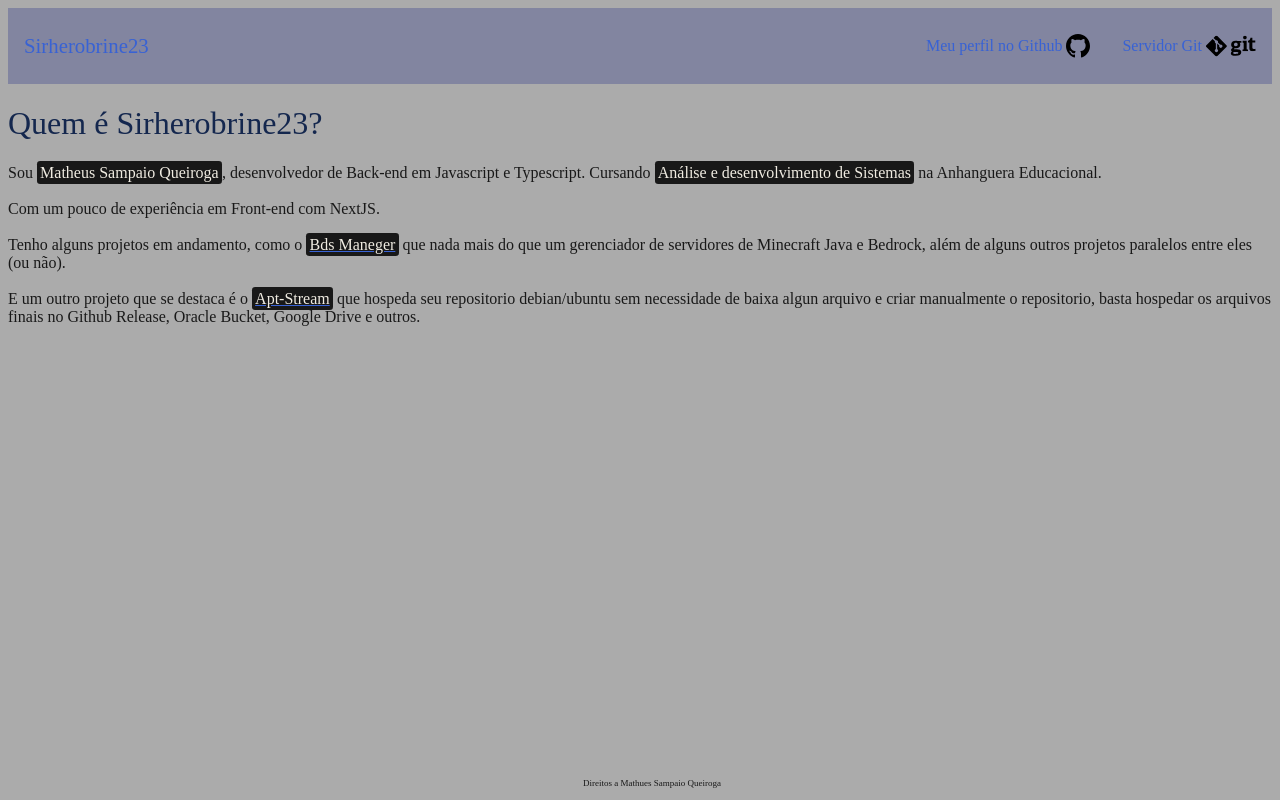
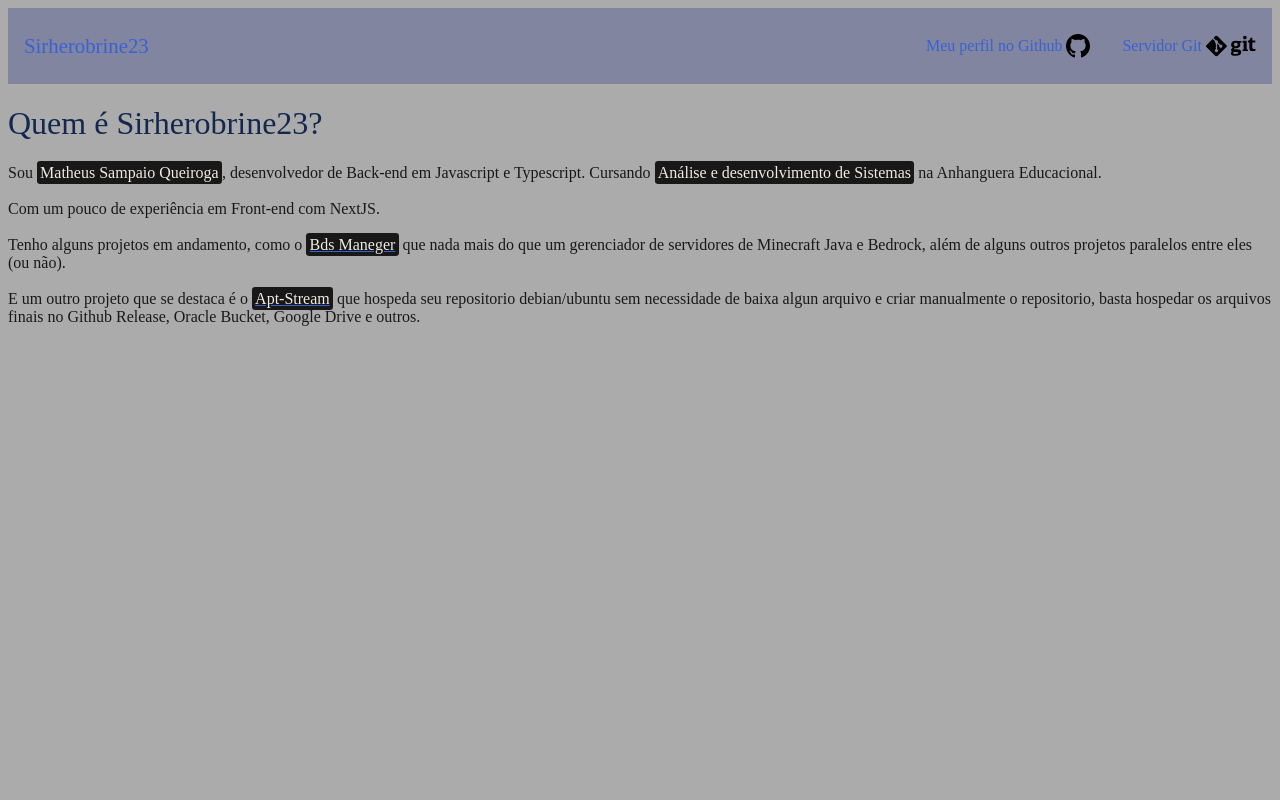
Before and after one commit to Sirherobrine23/Sirherobrine23, a Next.js app: page / in a window 1280 px wide. Built offline with nearby package versions, Linux system fonts and the light colour scheme; a web font is replaced by a local one.

Commit message:
Update actions
Signed-off-by: GitHub <noreply@github.com>

```diff
--- a/pages/_app.tsx
+++ b/pages/_app.tsx
@@ -48,6 +48,8 @@ export default function MainAPP({ Component, pageProps }: AppProps) {
       <Head>
         <meta name="viewport" content="initial-scale=1.0, width=device-width" />
         <title>Loading Sirherobrine23 website</title>
+        <link rel="icon" href="https://sirherobrine23.org/assets/img/favicon.svg" type="image/svg+xml"/>
+	      <link rel="alternate icon" href="https://sirherobrine23.org/assets/img/favicon.png" type="image/png"/>
       </Head>
       <nav className={NavbarCSS["navigation"]}>
         <Link href="/" className={NavbarCSS["brand-name"]}>Sirherobrine23</Link>
@@ -70,9 +72,6 @@ export default function MainAPP({ Component, pageProps }: AppProps) {
         </div>
       </nav>
       <div><Component {...pageProps} /></div>
-      <footer className="footerApp">
-        <div>Direitos a Mathues Sampaio Queiroga</div>
-      </footer>
     </div>
   )
 }
```
